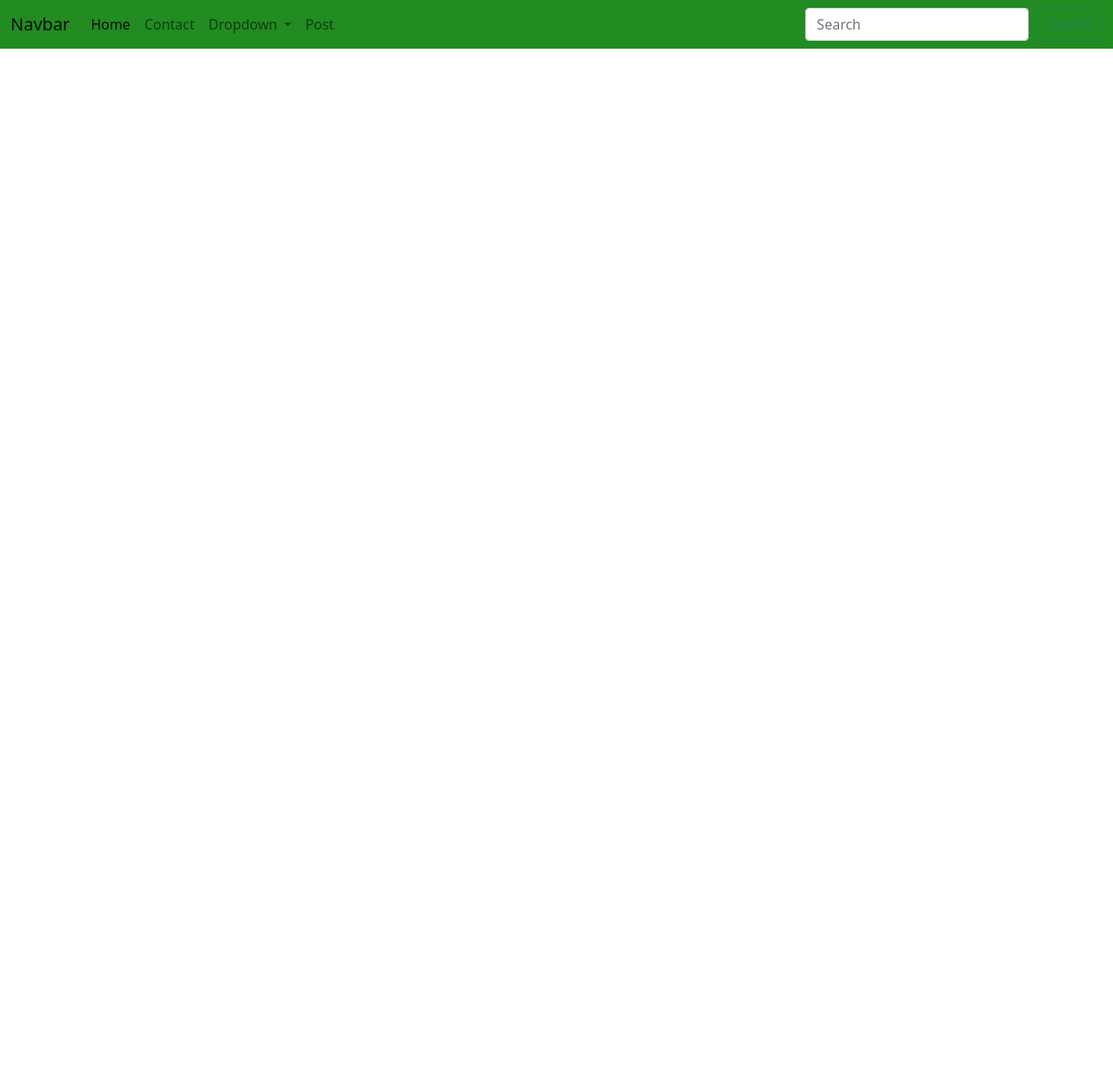
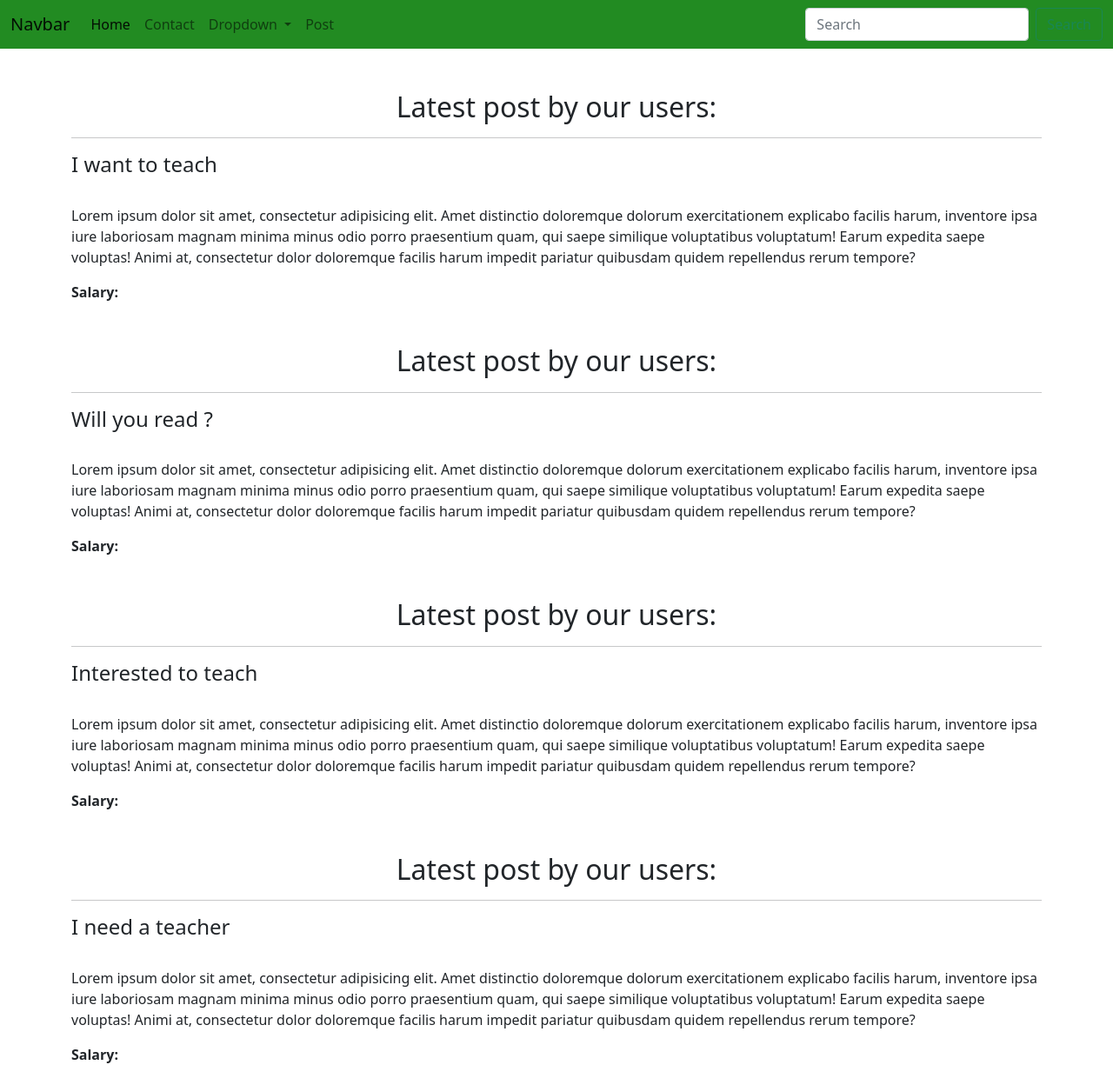
Before and after one commit to RafsanRifat/Django_practice, a Django app: template templates/post.html in a window 1280 px wide. Shown: the whole page at 87% size. Before the commit the page ends 56 px from the top, so only its background shows below. Run offline with Django 3.2, Linux system fonts and the light colour scheme; the template is opened without the code that fills it: values that come from a table or form of the project are taken from there, others are empty; data comes from the database, SQL or seed files in the repository.

Commit message:
post html added

```diff
--- a/myapp/views.py
+++ b/myapp/views.py
@@ -1,5 +1,5 @@
 from django.shortcuts import render
-from .models import Contact
+from .models import Contact,Post
 from .forms import ContactForm
 
 
@@ -32,4 +32,5 @@ def contact(request):
 
 
 def post(request):
+    post = Post.objects.all()
     return render(request, 'post.html')
--- a/templates/post.html
+++ b/templates/post.html
@@ -6,5 +6,17 @@
 
 
 {% block content %}
-
+    <div class="latest-post">
+    {% for p in post %}
+        <h2 class="mt-5" style="display: flex; justify-content: center;">Latest post by our users:</h2>
+        <hr>
+        <h4>{{ p.title }}</h4>
+        <img src="" alt="">
+        <p>Lorem ipsum dolor sit amet, consectetur adipisicing elit. Amet distinctio doloremque dolorum exercitationem
+            explicabo facilis harum, inventore ipsa iure laboriosam magnam minima minus odio porro praesentium quam, qui
+            saepe similique voluptatibus voluptatum! Earum expedita saepe voluptas! Animi at, consectetur dolor
+            doloremque facilis harum impedit pariatur quibusdam quidem repellendus rerum tempore?</p>
+        <span class="salary"><b>Salary: </b></span> <span></span>
+    {% endfor %}
+    </div>
 {% endblock %}
```
